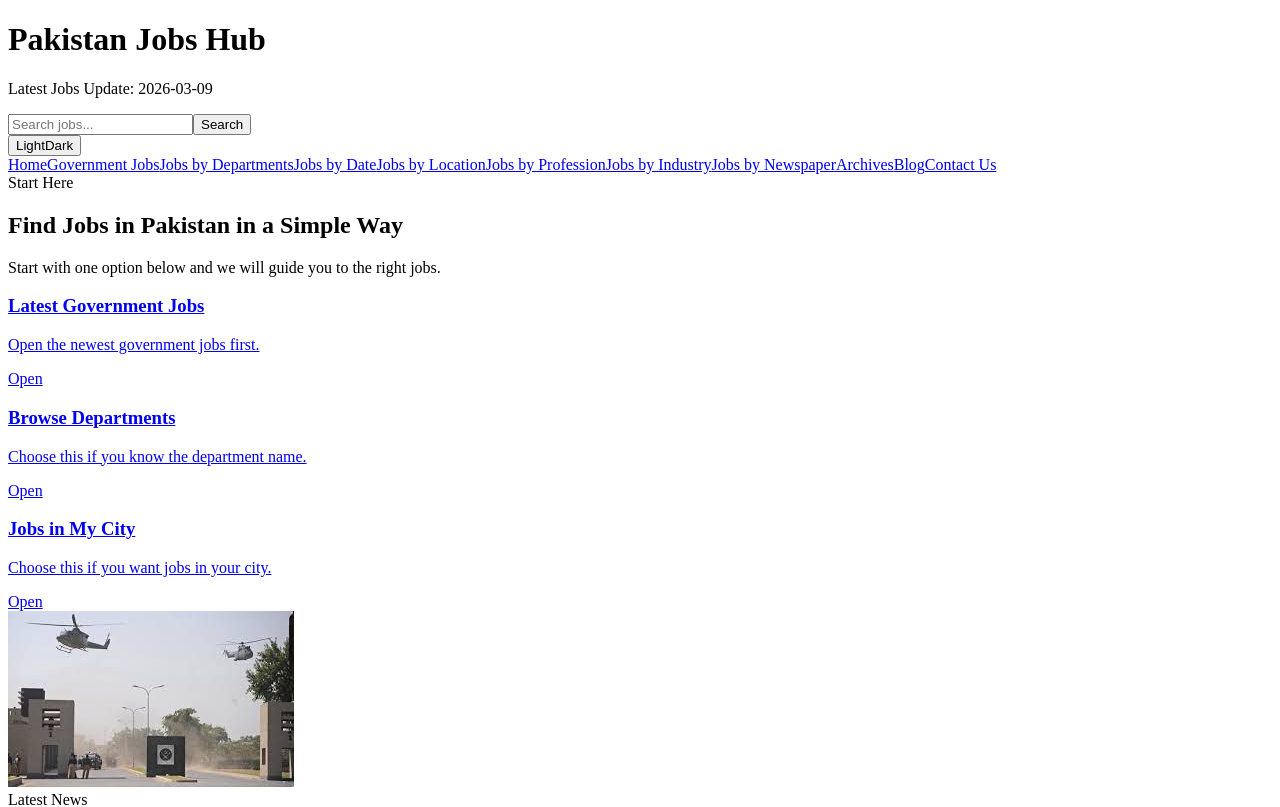
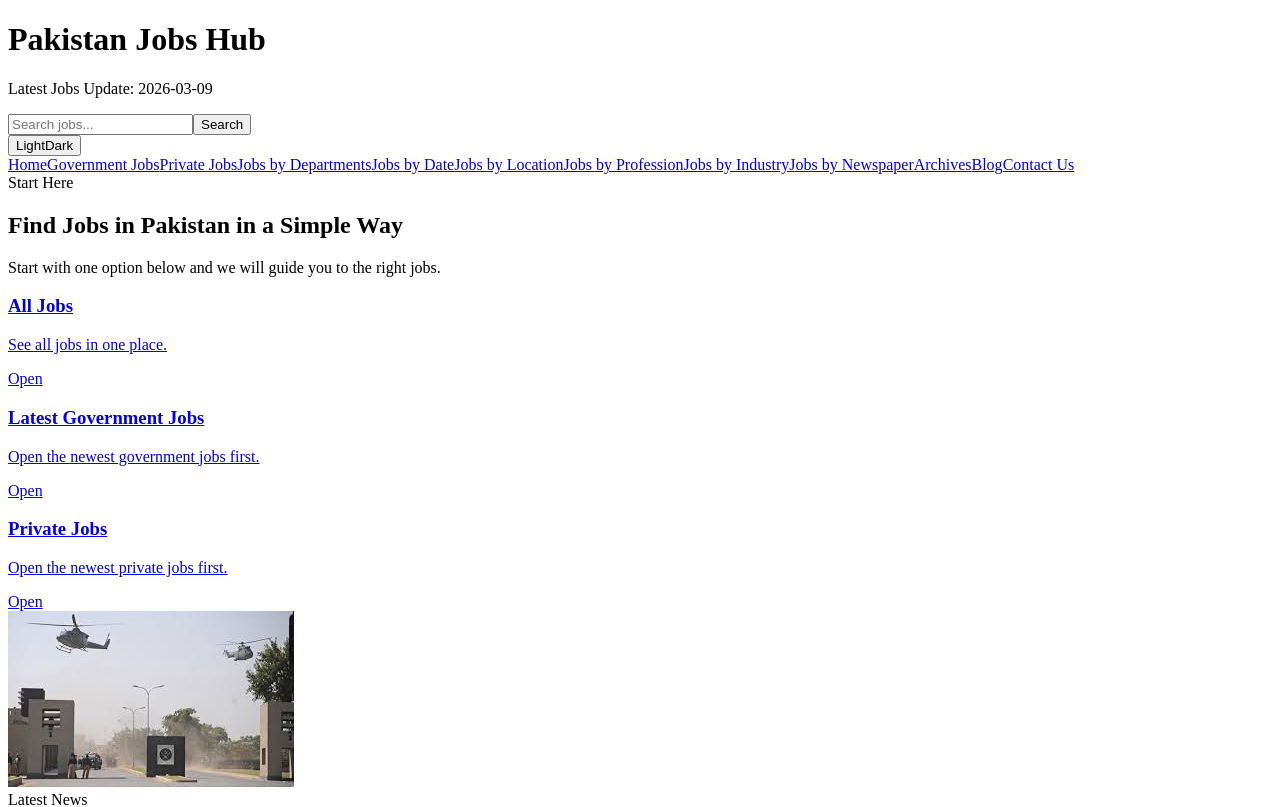
Before and after one commit to HafizTalalAhmad/Job-Website, a React (Vite) app: page / in a window 1280 px wide. Shown: the top 807 px of the page. Built offline with nearby package versions, Linux system fonts and the light colour scheme; no server answers; the database is empty; the HTML template or start-up script is replaced by a standard one.

Commit message:
Add private jobs tab and update starter cards

```diff
--- a/src/App.jsx
+++ b/src/App.jsx
@@ -49,6 +49,14 @@ function AppContent() {
                 path="/jobs/government"
                 element={<ListingPage mode="government" title="Government Jobs" description="Latest government jobs across Pakistan." />}
               />
+              <Route
+                path="/jobs/private"
+                element={<ListingPage mode="private" title="Private Jobs" description="Latest private jobs across Pakistan." />}
+              />
+              <Route
+                path="/jobs/all"
+                element={<ListingPage mode="all" title="All Jobs" description="All latest jobs across Pakistan in one place." />}
+              />
               <Route path="/jobs/date" element={<TaxonomyDirectoryPage mode="date" />} />
               <Route path="/jobs/date/:value" element={<TaxonomyJobsPage mode="date" />} />
               <Route path="/jobs/location" element={<TaxonomyDirectoryPage mode="location" />} />
--- a/src/data/jobs.js
+++ b/src/data/jobs.js
@@ -364,6 +364,7 @@ export const jobs = [
 export const navItems = [
   { to: '/', label: 'Home' },
   { to: '/jobs/government', label: 'Government Jobs' },
+  { to: '/jobs/private', label: 'Private Jobs' },
   { to: '/jobs/organization', label: 'Jobs by Departments' },
   { to: '/jobs/date', label: 'Jobs by Date' },
   { to: '/jobs/location', label: 'Jobs by Location' },
--- a/src/pages/HomePage.jsx
+++ b/src/pages/HomePage.jsx
@@ -27,19 +27,19 @@ function HomePage() {
 
   const starterCards = [
     {
+      title: 'All Jobs',
+      description: 'See all jobs in one place.',
+      to: '/jobs/all'
+    },
+    {
       title: 'Latest Government Jobs',
       description: 'Open the newest government jobs first.',
       to: '/jobs/government'
     },
     {
-      title: 'Browse Departments',
-      description: 'Choose this if you know the department name.',
-      to: '/jobs/organization'
-    },
-    {
-      title: 'Jobs in My City',
-      description: 'Choose this if you want jobs in your city.',
-      to: '/jobs/location'
+      title: 'Private Jobs',
+      description: 'Open the newest private jobs first.',
+      to: '/jobs/private'
     }
   ]
 
--- a/src/pages/ListingPage.jsx
+++ b/src/pages/ListingPage.jsx
@@ -38,7 +38,12 @@ function ListingPage({ mode, title, description }) {
   )
 
   const filtered = useMemo(() => {
-    const filteredBase = mode === 'government' ? jobs.filter((job) => job.type === 'government') : jobs
+    const filteredBase =
+      mode === 'government'
+        ? jobs.filter((job) => job.type === 'government')
+        : mode === 'private'
+          ? jobs.filter((job) => job.type === 'private')
+          : jobs
     const baseFiltersWithQuery = { ...filters, keyword: query || filters.keyword }
     const base = sortJobs(applyFilters(filteredBase, baseFiltersWithQuery), sortBy)
 
@@ -74,7 +79,7 @@ function ListingPage({ mode, title, description }) {
           </p>
         </section>
 
-        {mode !== 'government' && (
+        {mode !== 'government' && mode !== 'private' && (
           <FilterPanel
             mode={mode}
             filters={filters}
```
